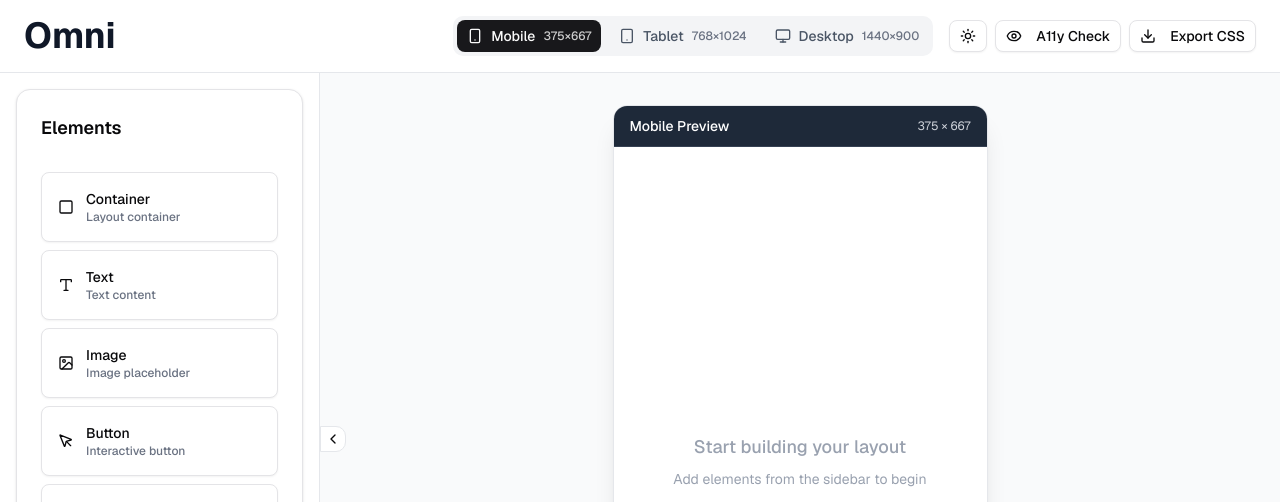
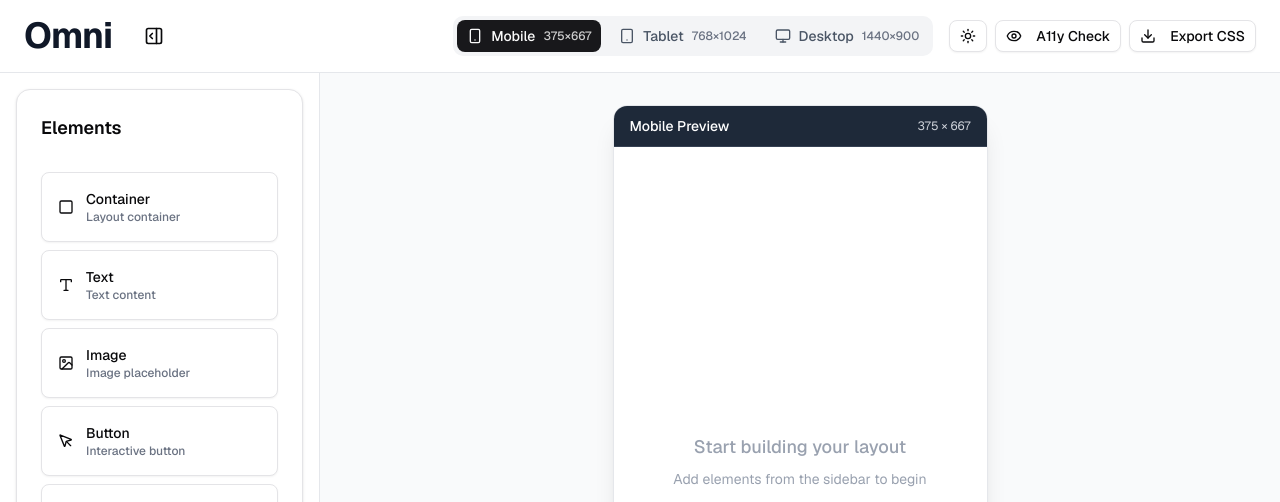
Before and after one commit to ahmadrafidev/omni, a Next.js app: page / in a window 1280 px wide. Shown: the top 502 px of the page. Built offline with nearby package versions, Linux system fonts and the light colour scheme.

Commit message:
move toggle sidebar to header

```diff
--- a/app/page.tsx
+++ b/app/page.tsx
@@ -3,7 +3,7 @@
 import { useState, useCallback } from "react"
 import { DndProvider } from "react-dnd"
 import { HTML5Backend } from "react-dnd-html5-backend"
-import { Download, Eye, ChevronLeft, ChevronRight } from "lucide-react"
+import { Download, Eye, ChevronLeft, ChevronRight, PanelRightClose, PanelRightOpen } from "lucide-react"
 
 import { DeviceSelector } from "./components/device-selector"
 import { GridBuilder } from "./components/grid-builder"
@@ -119,7 +119,19 @@ export default function Omni() {
         {/* Header */}
         <header className="bg-white dark:bg-gray-800 border-b border-gray-200 dark:border-gray-700 px-6 py-4">
           <div className="flex items-center justify-between">
-            <h1 className="text-2xl md:text-4xl font-bold text-gray-900 dark:text-white">Omni</h1>
+            <div className="flex flex-row items-center justify-center gap-8">
+              <h1 className="text-2xl md:text-4xl font-bold text-gray-900 dark:text-white tracking-tight">Omni</h1>
+              <button
+                onClick={() => setIsSidebarCollapsed(!isSidebarCollapsed)}
+                className="bg-white dark:bg-gray-800 hover:bg-gray-100 dark:hover:bg-gray-700 transition-colors"
+              >
+                {isSidebarCollapsed ? (
+                  <PanelRightClose className="w-5 h-5" />
+                ) : (
+                  <PanelRightOpen className="w-5 h-5" />
+                )}
+              </button>
+            </div>
             <div className="flex items-center gap-4">
               <DeviceSelector devices={deviceSizes} currentDevice={currentDevice} onDeviceChange={setCurrentDevice} />
               <div className="flex items-center gap-2">
@@ -153,18 +165,6 @@ export default function Omni() {
                 />
               )}
             </div>
-            <button
-              onClick={() => setIsSidebarCollapsed(!isSidebarCollapsed)}
-              className={`absolute top-1/2 -translate-y-1/2 bg-white dark:bg-gray-800 border border-gray-200 dark:border-gray-700 rounded-r-lg p-1 hover:bg-gray-100 dark:hover:bg-gray-700 transition-colors ${
-                isSidebarCollapsed ? 'left-10' : 'left-80'
-              }`}
-            >
-              {isSidebarCollapsed ? (
-                <ChevronRight className="w-4 h-4" />
-              ) : (
-                <ChevronLeft className="w-4 h-4" />
-              )}
-            </button>
           </aside>
 
           {/* Preview Area */}
```
